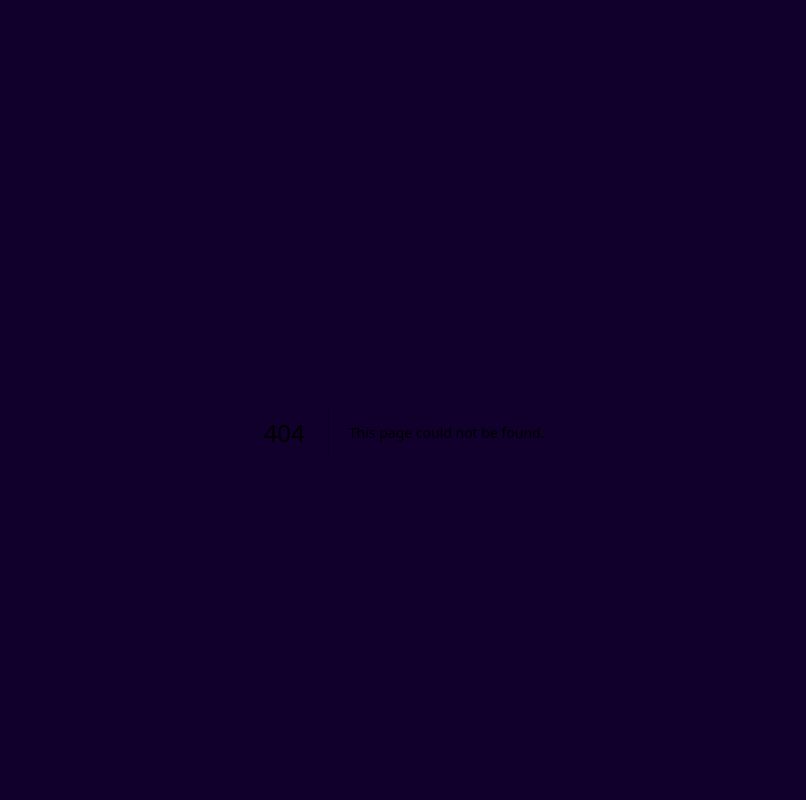
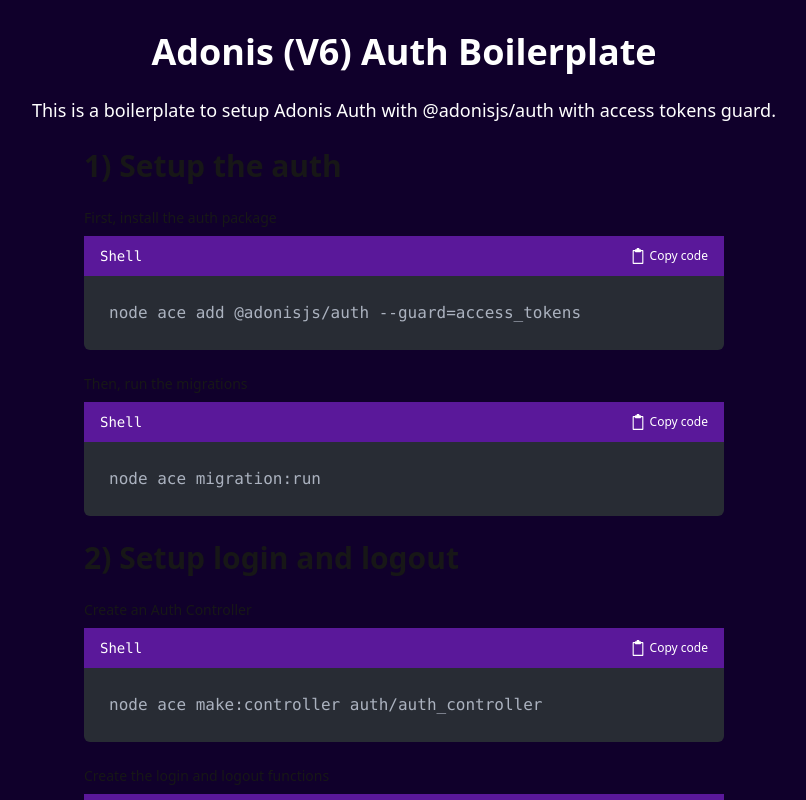
Before and after one commit to Rukkyaa/boilerplates, a Next.js app in the folder apps/web/: page /boilerplates/adonis/auth in a window 1280 px wide. Before the commit this address had no page. Shown: the top 800 px of the page, without its empty margins (236-1042 px from the left). Built offline with nearby package versions, Linux system fonts and the light colour scheme.

Commit message:
feat: add the adonis auth

```diff
--- /dev/null
+++ b/apps/web/app/boilerplates/adonis/auth/page.tsx
@@ -0,0 +1,69 @@
+import { adonisAuthController } from "../../../codes/adonis/auth/auth-controller";
+import { adonisAuthLogin } from "../../../codes/adonis/auth/auth-login";
+import { adonisAuthLogout } from "../../../codes/adonis/auth/auth-logout";
+import { adonisAuthRoute } from "../../../codes/adonis/auth/auth-route";
+import { adonisAuthSeeder } from "../../../codes/adonis/auth/auth-seeder";
+import CodeBlock from "../../../components/CodeBlock";
+import { TextComponent } from "../../../components/TextComponent";
+
+export default function AdonisAuthBoilerplate() {
+  return (
+    <div className="flex flex-col items-center text-left gap-y-[1.5rem]">
+      <h1 className="text-4xl font-bold text-white">Adonis (V6) Auth Boilerplate</h1>
+      <p className="text-lg text-white">
+        This is a boilerplate to setup Adonis Auth with @adonisjs/auth with access tokens guard.
+      </p>
+      <TextComponent text="1) Setup the auth" className="text-3xl font-bold" />
+      <CodeBlock
+        code={`node ace add @adonisjs/auth --guard=access_tokens`}
+        filename="Shell"
+        language="text"
+        description="First, install the auth package"
+      />
+      <CodeBlock
+        code={`node ace migration:run`}
+        filename="Shell"
+        language="text"
+        description="Then, run the migrations"
+      />
+
+      <TextComponent text="2) Setup login and logout" className="text-3xl font-bold" />
+      <CodeBlock
+        code={`node ace make:controller auth/auth_controller`}
+        filename="Shell"
+        language="text"
+        description="Create an Auth Controller"
+      />
+      <CodeBlock
+        code={adonisAuthLogin}
+        filename="/app/controllers/auth/login.ts"
+        language="typescript"
+        description="Create the login and logout functions"
+      />
+      <CodeBlock
+        code={adonisAuthLogout}
+        filename="/app/controllers/auth/logout.ts"
+        language="typescript"
+      />
+      <CodeBlock
+        code={adonisAuthController}
+        filename="/app/controllers/auth/auth_controller.ts"
+        language="typescript"
+        description="Add the functions to the controller"
+      />
+      <CodeBlock
+        code={adonisAuthRoute}
+        filename="/app/controllers/auth/route.ts"
+        language="typescript"
+        description="Add the route config"
+      />
+
+      <TextComponent text="3) Add user in the seeder" className="text-3xl font-bold" />
+      <CodeBlock
+        code={adonisAuthSeeder}
+        filename="/database/seeders/00_user_seeders.ts"
+        language="typescript"
+      />
+    </div>
+  );
+}
--- /dev/null
+++ b/apps/web/app/codes/adonis/auth/auth-controller.ts
@@ -0,0 +1,13 @@
+export const adonisAuthController = `import type { HttpContext } from "@adonisjs/core/http";
+import { unodrimLogin } from "./login.js";
+import { unodrimLogout } from "./logout.js";
+
+export default class AuthController {
+  async login(ctx: HttpContext) {
+    return unodrimLogin(ctx);
+  }
+
+  async logout(ctx: HttpContext) {
+    return unodrimLogout(ctx);
+  }
+}`;
--- /dev/null
+++ b/apps/web/app/codes/adonis/auth/auth-login.ts
@@ -0,0 +1,20 @@
+export const adonisAuthLogin = `import type { HttpContext } from "@adonisjs/core/http";
+import vine from "@vinejs/vine";
+
+import User from "#models/user";
+
+const loginSchema = vine.compile(
+  vine.object({
+    email: vine.string().trim(),
+    password: vine.string().trim(),
+  }),
+);
+
+export const unodrimLogin = async ({ request }: HttpContext) => {
+  const { email, password } = await request.validateUsing(loginSchema);
+
+  const user = await User.verifyCredentials(email, password);
+  const token = await User.accessTokens.create(user);
+
+  return token;
+};`;
--- /dev/null
+++ b/apps/web/app/codes/adonis/auth/auth-logout.ts
@@ -0,0 +1,12 @@
+export const adonisAuthLogout = `import User from "#models/user";
+import type { HttpContext } from "@adonisjs/core/http";
+
+export const unodrimLogout = async ({ auth }: HttpContext) => {
+  const user = auth.user;
+  if (!user) return {};
+
+  const currentToken = auth.user.currentAccessToken;
+  await User.accessTokens.delete(user, currentToken.identifier);
+
+  return { message: "Successfully logged out" };
+};`;
--- /dev/null
+++ b/apps/web/app/codes/adonis/auth/auth-route.ts
@@ -0,0 +1,10 @@
+export const adonisAuthRoute = `import AuthController from "#controllers/auth/auth_controller";
+import router from "@adonisjs/core/services/router";
+
+router
+  .group(() => {
+    router.get("/", () => ({ message: "Unodrim is alive!" }));
+    router.post("/auth/login", [AuthController, "login"]);
+    router.post("/auth/logout", [AuthController, "logout"]);
+  })
+  .prefix("/api");`;
--- /dev/null
+++ b/apps/web/app/codes/adonis/auth/auth-seeder.ts
@@ -0,0 +1,8 @@
+export const adonisAuthSeeder = `import User from "#models/user";
+import { BaseSeeder } from "@adonisjs/lucid/seeders";
+
+export default class extends BaseSeeder {
+  async run() {
+    await User.createMany([{ email: "axel@unodrim.fr", password: "admin" }]);
+  }
+}`;
--- a/apps/web/app/components/CodeBlock.tsx
+++ b/apps/web/app/components/CodeBlock.tsx
@@ -8,14 +8,16 @@
 interface ICodeBlockProps {
   code: string;
   filename: string;
-  language: "typescript" | "tsx" | "markdown";
+  language: "typescript" | "tsx" | "markdown" | "text";
+  description?: string;
 }
 
-const CodeBlock = ({ code, filename, language }: ICodeBlockProps) => {
+const CodeBlock = ({ code, filename, language, description }: ICodeBlockProps) => {
   const [copy, setCopy] = useState(false);
 
   return (
     <div className="w-1/2 rounded-md overflow-hidden">
+      {description && <p className="text-sm pb-2">{description}</p>}
       <div className="flex flex-row justify-between px-[1rem] bg-[#5a189a] py-[.5rem] text-white text-xs items-center">
         <code className="text-[.875rem]">{filename}</code>
         <button
--- /dev/null
+++ b/apps/web/app/components/TextComponent.tsx
@@ -0,0 +1,10 @@
+import { twMerge } from "tailwind-merge";
+
+interface ITextComponentProps {
+  text: string;
+  className?: string;
+}
+
+export const TextComponent = ({ text, className }: ITextComponentProps) => {
+  return <p className={twMerge("w-1/2 text-left", className)}>{text}</p>;
+};
--- a/apps/web/app/page.tsx
+++ b/apps/web/app/page.tsx
@@ -33,6 +33,16 @@
             This is a boilerplate to setup NextAuth with NextJS (App Router).
           </p>
         </a>
+        <a
+          href="/boilerplates/adonis/auth"
+          target="_blank"
+          className="flex flex-col items-center gap-y-[0.5rem] rounded-lg p-[1rem] text-white bg-[#9d4edd] hover:bg-[#c77dff]"
+        >
+          <div className="text-2xl font-bold">Adonis (V6) Auth Boilerplate</div>
+          <p className="text-lg">
+            This is a boilerplate to setup Adonis Auth with @adonisjs/auth.
+          </p>
+        </a>
       </div>
     </div>
   );
--- a/package.json
+++ b/package.json
@@ -19,5 +19,8 @@
   "workspaces": [
     "apps/*",
     "packages/*"
-  ]
+  ],
+  "dependencies": {
+    "tailwind-merge": "^2.5.2"
+  }
 }
```
Also changed, not shown: 2 other files (tests, documents, lock files or other folders).
